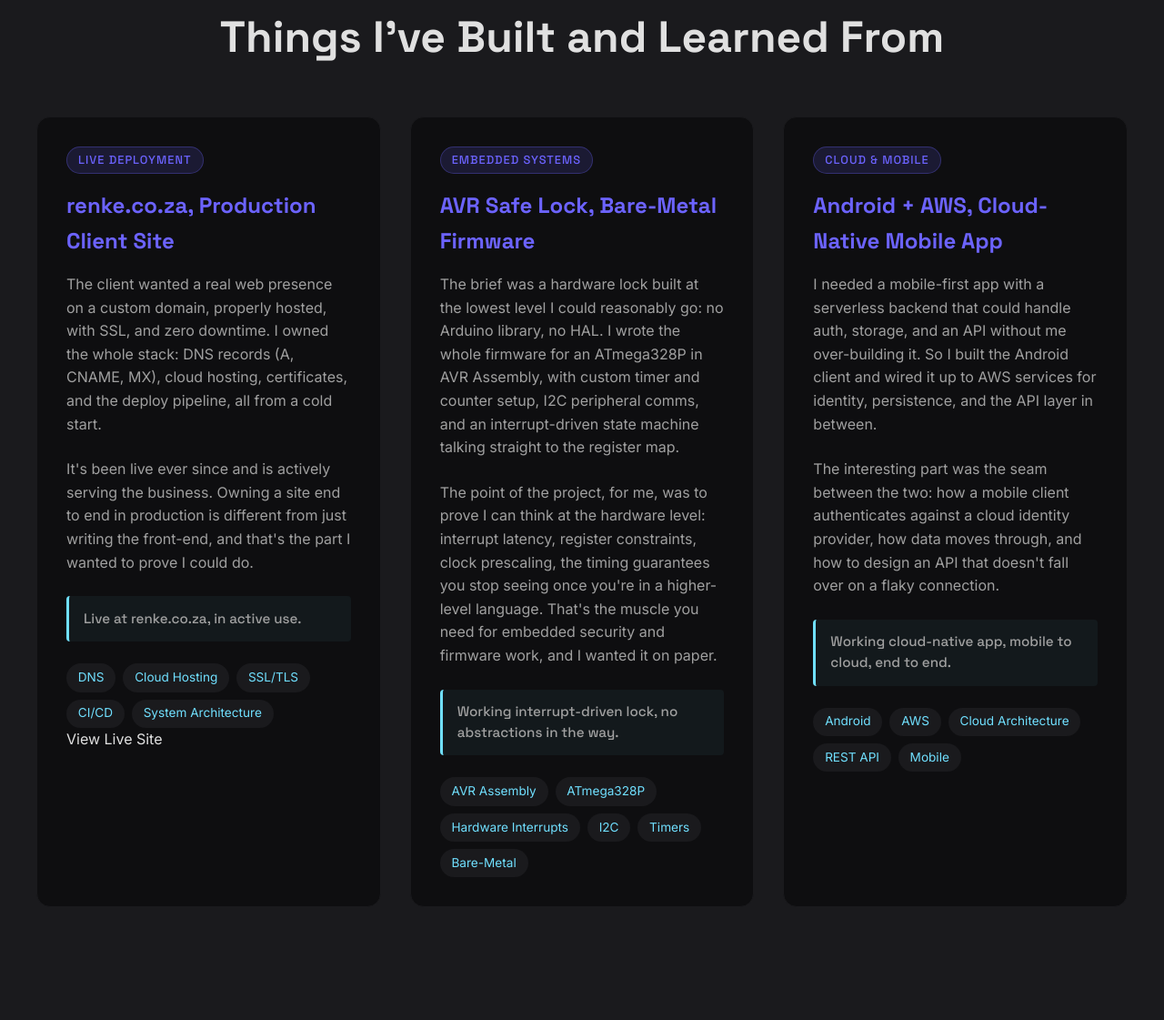
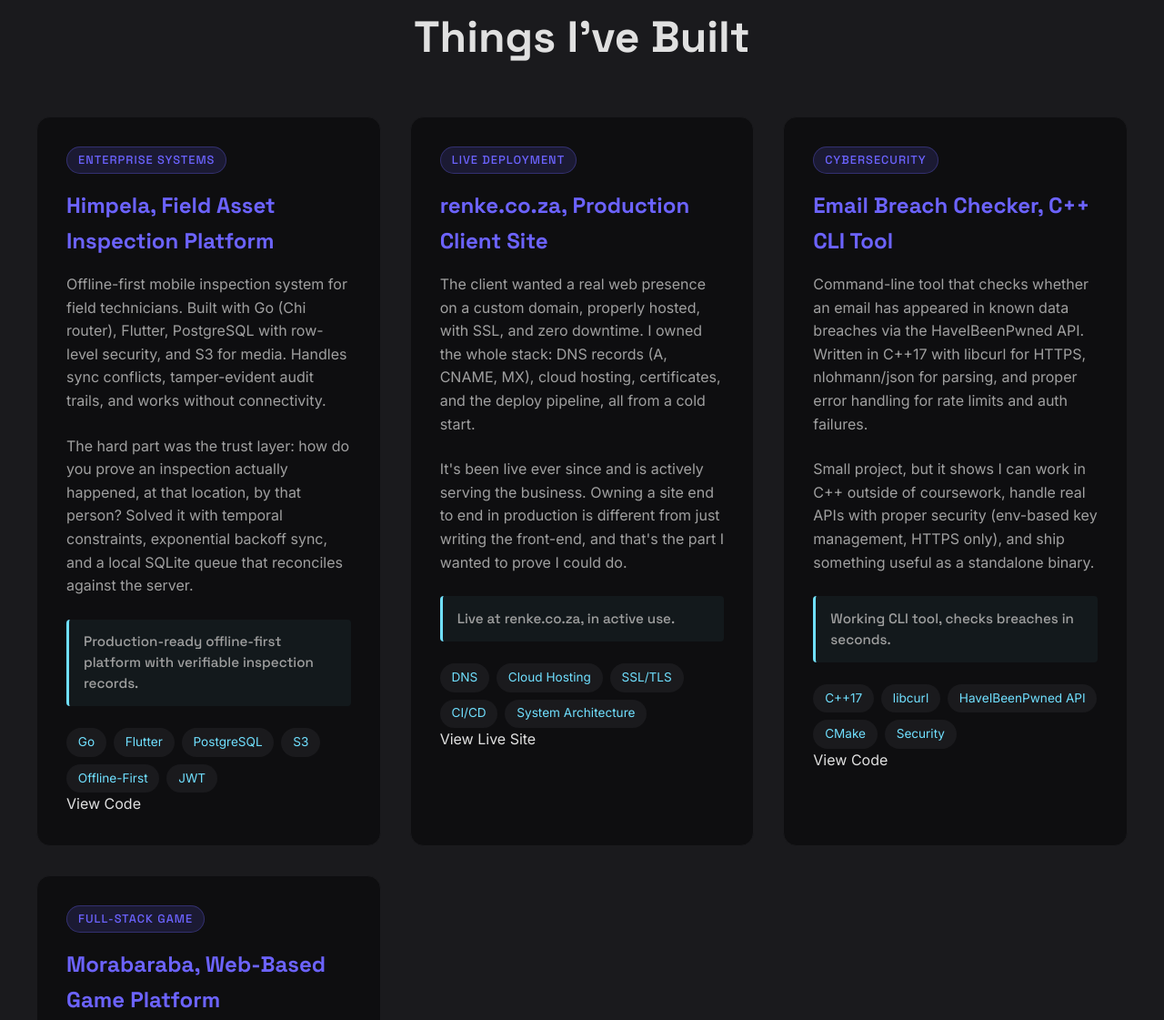
Before and after one commit to AkoBaloyi/akobaloyi.github.io, a plain HTML site: page index.html in a window 1280 px wide. Shown: the part 1527-2648 px from the top of the page at 91% size. Drawn offline with Linux system fonts and the light colour scheme.

Commit message:
Add real project repos, CV download, canonical link, og:image:alt
Featured projects now link to live GitHub repos: field-asset-inspection (Go/Flutter), email-breach-checker (C++), morabaraba (Node.js game). Added Download CV button in footer alongside LinkedIn. Added canonical link and og:image:alt to head.

```diff
--- a/index.html
+++ b/index.html
@@ -10,6 +10,7 @@
     <meta property="og:title" content="Ako Baloyi · Co-Founder, Adigital · Software Engineer & Cybersecurity" />
     <meta property="og:description" content="Final-year BEngSc student at Wits and Co-Founder of Adigital. I work across bare-metal AVR Assembly, AWS cloud apps, and live web deployments. Looking for a 2027 graduate programme in software engineering or cybersecurity." />
     <meta property="og:image" content="https://akobaloyi.github.io/assets/og-banner.jpg" />
+    <meta property="og:image:alt" content="Ako Baloyi, Software Engineer and Cybersecurity" />
     <meta property="og:image:width" content="1200" />
     <meta property="og:image:height" content="630" />
     <meta property="og:site_name" content="Ako Baloyi" />
@@ -26,6 +27,7 @@
     <link rel="preconnect" href="https://fonts.googleapis.com">
     <link rel="preconnect" href="https://fonts.gstatic.com" crossorigin>
     <link href="https://fonts.googleapis.com/css2?family=Space+Grotesk:wght@400;500;700&family=Inter:wght@300;400;500&display=swap" rel="stylesheet">
+    <link rel="canonical" href="https://akobaloyi.github.io" />
     <link rel="stylesheet" href="styles.css">
 </head>
 <body>
@@ -106,8 +108,28 @@
     <!-- Projects -->
     <section id="projects" class="section section-dark">
         <div class="container">
-            <h2 class="section-title fade-in">Things I've Built and Learned From</h2>
+            <h2 class="section-title fade-in">Things I've Built</h2>
             <div class="projects-grid">
+                <div class="project-card fade-in">
+                    <div class="project-content">
+                        <span class="project-badge">Enterprise Systems</span>
+                        <h3>Himpela, Field Asset Inspection Platform</h3>
+                        <p>Offline-first mobile inspection system for field technicians. Built with Go (Chi router), Flutter, PostgreSQL with row-level security, and S3 for media. Handles sync conflicts, tamper-evident audit trails, and works without connectivity.</p>
+                        <p>The hard part was the trust layer: how do you prove an inspection actually happened, at that location, by that person? Solved it with temporal constraints, exponential backoff sync, and a local SQLite queue that reconciles against the server.</p>
+                        <p class="project-result">Production-ready offline-first platform with verifiable inspection records.</p>
+                        <div class="project-tags">
+                            <span>Go</span>
+                            <span>Flutter</span>
+                            <span>PostgreSQL</span>
+                            <span>S3</span>
+                            <span>Offline-First</span>
+                            <span>JWT</span>
+                        </div>
+                        <div class="project-links">
+                            <a href="https://github.com/AkoBaloyi/field-asset-inspection" target="_blank" rel="noopener noreferrer">View Code</a>
+                        </div>
+                    </div>
+                </div>
                 <div class="project-card fade-in">
                     <div class="project-content">
                         <span class="project-badge">Live Deployment</span>
@@ -129,34 +151,40 @@
                 </div>
                 <div class="project-card fade-in">
                     <div class="project-content">
-                        <span class="project-badge">Embedded Systems</span>
-                        <h3>AVR Safe Lock, Bare-Metal Firmware</h3>
-                        <p>The brief was a hardware lock built at the lowest level I could reasonably go: no Arduino library, no HAL. I wrote the whole firmware for an ATmega328P in AVR Assembly, with custom timer and counter setup, I2C peripheral comms, and an interrupt-driven state machine talking straight to the register map.</p>
-                        <p>The point of the project, for me, was to prove I can think at the hardware level: interrupt latency, register constraints, clock prescaling, the timing guarantees you stop seeing once you're in a higher-level language. That's the muscle you need for embedded security and firmware work, and I wanted it on paper.</p>
-                        <p class="project-result">Working interrupt-driven lock, no abstractions in the way.</p>
+                        <span class="project-badge">Cybersecurity</span>
+                        <h3>Email Breach Checker, C++ CLI Tool</h3>
+                        <p>Command-line tool that checks whether an email has appeared in known data breaches via the HaveIBeenPwned API. Written in C++17 with libcurl for HTTPS, nlohmann/json for parsing, and proper error handling for rate limits and auth failures.</p>
+                        <p>Small project, but it shows I can work in C++ outside of coursework, handle real APIs with proper security (env-based key management, HTTPS only), and ship something useful as a standalone binary.</p>
+                        <p class="project-result">Working CLI tool, checks breaches in seconds.</p>
                         <div class="project-tags">
-                            <span>AVR Assembly</span>
-                            <span>ATmega328P</span>
-                            <span>Hardware Interrupts</span>
-                            <span>I2C</span>
-                            <span>Timers</span>
-                            <span>Bare-Metal</span>
+                            <span>C++17</span>
+                            <span>libcurl</span>
+                            <span>HaveIBeenPwned API</span>
+                            <span>CMake</span>
+                            <span>Security</span>
+                        </div>
+                        <div class="project-links">
+                            <a href="https://github.com/AkoBaloyi/email-breach-checker" target="_blank" rel="noopener noreferrer">View Code</a>
                         </div>
                     </div>
                 </div>
                 <div class="project-card fade-in">
                     <div class="project-content">
-                        <span class="project-badge">Cloud &amp; Mobile</span>
-                        <h3>Android + AWS, Cloud-Native Mobile App</h3>
-                        <p>I needed a mobile-first app with a serverless backend that could handle auth, storage, and an API without me over-building it. So I built the Android client and wired it up to AWS services for identity, persistence, and the API layer in between.</p>
-                        <p>The interesting part was the seam between the two: how a mobile client authenticates against a cloud identity provider, how data moves through, and how to design an API that doesn't fall over on a flaky connection.</p>
-                        <p class="project-result">Working cloud-native app, mobile to cloud, end to end.</p>
+                        <span class="project-badge">Full-Stack Game</span>
+                        <h3>Morabaraba, Web-Based Game Platform</h3>
+                        <p>Browser-based implementation of the traditional Morabaraba board game with local play, AI opponents at multiple difficulty levels, online multiplayer via WebSockets, and an Elo rating system. Node.js + Express backend, vanilla JS frontend.</p>
+                        <p>The interesting engineering was the game engine: deterministic state management, move validation, mill detection, and capture logic, all separated cleanly from the rendering layer so the same engine drives both the AI and the multiplayer server.</p>
+                        <p class="project-result">Playable in-browser with AI and online multiplayer.</p>
                         <div class="project-tags">
-                            <span>Android</span>
-                            <span>AWS</span>
-                            <span>Cloud Architecture</span>
-                            <span>REST API</span>
-                            <span>Mobile</span>
+                            <span>JavaScript</span>
+                            <span>Node.js</span>
+                            <span>Express</span>
+                            <span>WebSockets</span>
+                            <span>Game AI</span>
+                            <span>Elo Rating</span>
+                        </div>
+                        <div class="project-links">
+                            <a href="https://github.com/AkoBaloyi/morabaraba-web-based-platform" target="_blank" rel="noopener noreferrer">View Code</a>
                         </div>
                     </div>
                 </div>
@@ -476,6 +504,7 @@
         <div class="container">
             <p>Built with intention by Ako Baloyi</p>
             <a href="https://www.linkedin.com/in/ako-baloyi-3985a7218" target="_blank" rel="noopener noreferrer" class="download-cv">LinkedIn →</a>
+            <a href="assets/Ako-Baloyi-CV.pdf" download class="download-cv" style="margin-left: 1rem;">Download CV</a>
             <div class="easter-egg" title="Clarity unlocked">🔒</div>
         </div>
     </footer>
```
Also changed, not shown: assets/Headshot.jpeg (added), 1 other file.
